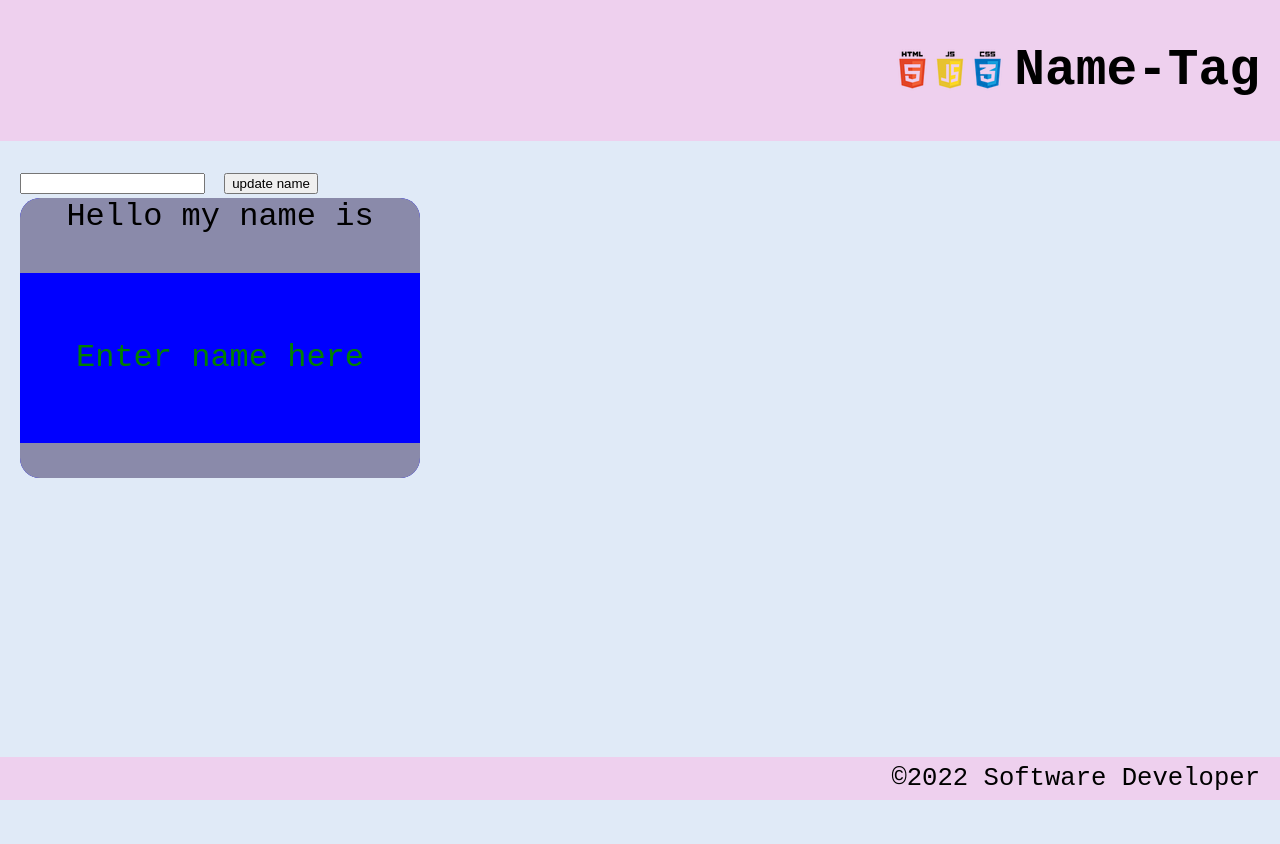
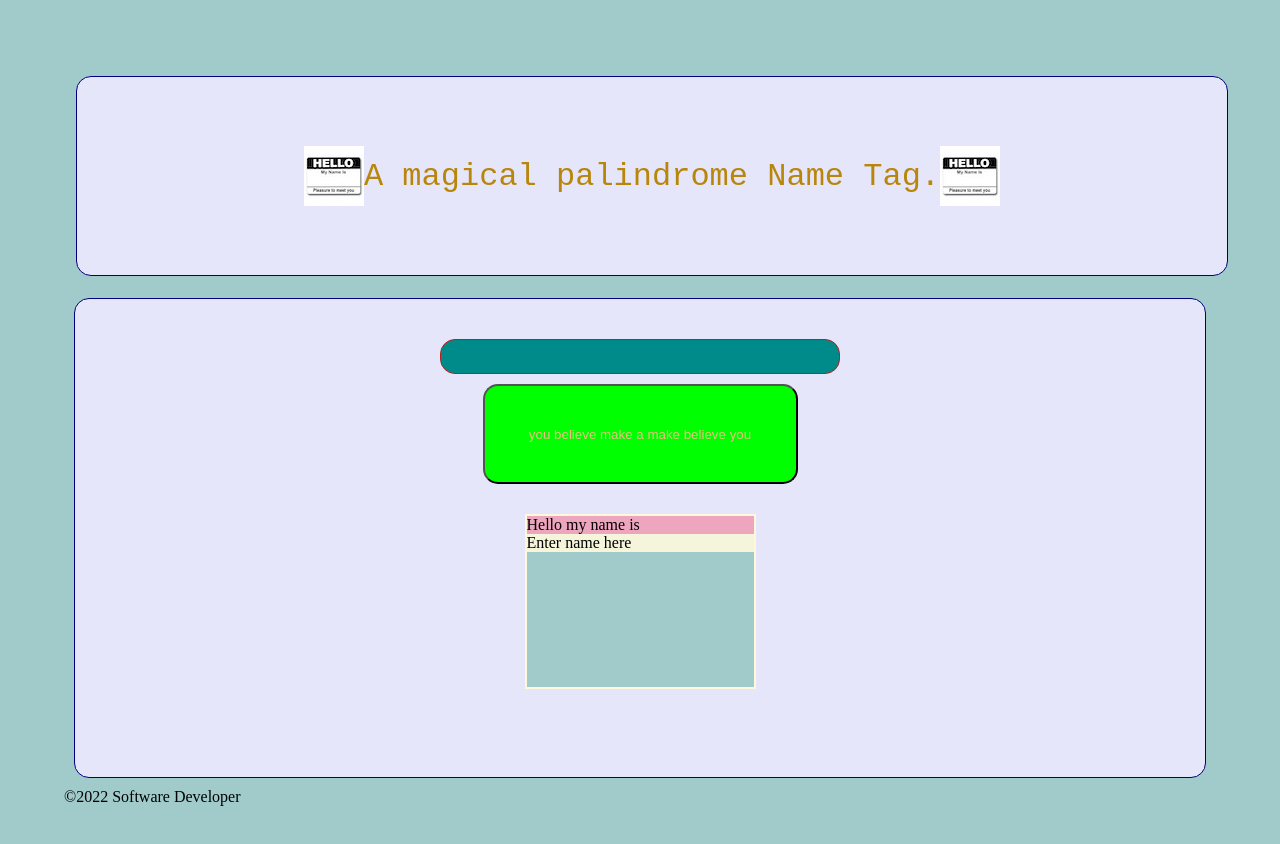
Before and after one commit to Adam-Robson/onboarding-name-tag, a plain HTML site: page index.html in a window 1280 px wide. Before the commit the page ends 800 px from the top, so only its background shows below. Drawn offline with Linux system fonts and the light colour scheme.

Commit message:
completely overhauled the styles

```diff
--- a/app.js
+++ b/app.js
@@ -3,18 +3,16 @@
 const nameInput = document.getElementById('name-input');
 const updateButton = document.getElementById('update-button');
 const container = document.getElementById('name-tag');
-container.style.backgroundColor = 'blue';
 const greeting = document.getElementById('greeting');
 const nameDiv = document.getElementById('name');
 nameDiv.textContent = 'Enter name here';
-nameDiv.style.color = 'green';
 
 // let state
 
 // set event listeners
 updateButton.addEventListener('click', () => {
-let value = nameInput.value;
-nameDiv.textContent = value;
+    let value = nameInput.value;
+    nameDiv.textContent = value;
 });
 
   // get user input
--- a/index.html
+++ b/index.html
@@ -17,17 +17,18 @@
 
 <body>
     <header>
-        <img src="/assets/html_css_js.png">
-        <h1>Name-Tag</h1>
+            <img class="img-l" src="/assets/hellomypleasurethumb.jpeg">
+            <h1>A magical palindrome Name Tag.</h1>
+            <img class="img-r" src="/assets/hellomypleasurethumb.jpeg">
     </header>
 
     <main>
         <input type="text" name="name-input" id="name-input" />
-        <button id="update-button">update name</button>
+        <button id="update-button">you believe make a make believe you</button>
 
         <div id="name-tag">
             <div id="greeting">Hello my name is</div>
-            <div id="name">Adam.</div>
+            <div id="name"></div>
             <div id="footer"></div>
         </div>
     </main>
--- a/styles/global.css
+++ b/styles/global.css
@@ -1,63 +1,94 @@
-:root {
-    --background: rgb(224, 234, 247);
-    --header-background: white;
-    --footer-background: rgb(238, 208, 238);
-    --border-radius: 20px;
+* {
+    box-sizing: border-box;
+    background-color: rgb(160, 203, 202);
+}
+
+html {
+    width: 100%;
+    margin: 0;
+    padding: 0;
 }
 
 body {
-    height: 100vh;
-    font-family: 'courier new', san-serif;
-    background: var(--background);
-    display: grid;
-    grid-template-rows: auto 1fr auto;
-    font-size: 2em;
+    width: 90%;
+    margin: 5%;
+    padding: 0;
 }
 
 header {
-    position: sticky;
-    top: 0;
-    padding: 7px 20px;
-    font-size: 0.8em;
-    display: flex;
-    justify-content: flex-end;
+    display: inline-flex;
+    justify-content: center;
     align-items: center;
-    background-color: var(--footer-background);
+    height: 25%;
+    width: 100%;
+    border: 1.5px solid navy;
+    border-radius: 15px;
+    margin: 12px;
+    background-color: lavender;
+}
+
+h1 {
+    font-family: 'Courier New', Courier, monospace;
+    font-weight: lighter;
+    color:darkgoldenrod;
+    background-color: lavender;
 }
 
 main {
-    padding: 20px;
+    height: 60%;
+    background-color: lavender;
+    border:1.5px solid navy;
+    padding: 40px;
+    margin: 10px;
+    border-radius: 15px;
 }
 
-footer {
-    position: sticky;
-    bottom: 0;
-    padding: 7px 20px;
-    font-size: .8em;
-    display: flex;
-    justify-content: flex-end;
-    background-color: var(--footer-background);
+#name-input {
+    display: block;
+    height: 35px;
+    width: 400px;
+    background-color:darkcyan;
+    border: 1px solid firebrick;
+    border-radius: 15px;
+    color:tomato;
+    cursor: pointer;
+    margin: auto;
+}
+
+#name-input:hover {
+    background-color: aquamarine;
+    color: rgba(123, 54, 54, 0.757)
+}
+
+#update-button {
+    display: block;
+    color: rgb(239, 190, 125);
+    background-color: lime;
+    height:100px;
+    width: 315px;
+    margin-right: auto;
+    margin-left: auto;
+    margin-top: 10px;
+    margin-bottom: 30px;
+    border-radius: 15px;
+}
+
+#update-button:hover {
+    color: lime;
+    background-color:rgba(123, 54, 54, 0.757)
 }
 
 #name-tag {
-    height: 280px;
-    width: 400px;
-    display: flex;
-    flex-direction: column;
-    justify-content: space-between;
-    text-align: center;
-    background-color: aliceblue;
-    border-radius: var(--border-radius);
+    border: 2.5px solid cornsilk;
+    margin: auto;
+    width: 22%;
+    height: 44%;
 }
 
-#greeting {
-    height: 75px;
-    border-radius: var(--border-radius) var(--border-radius) 0 0;
-    background-color: rgb(138, 138, 170);
+#greeting, #footer {
+    background-color: rgb(238, 166, 190);
 }
 
-#footer {
-    height: 35px;
-    border-radius: 0 0 var(--border-radius) var(--border-radius);
-    background-color: rgb(138, 138, 170);
+#name {
+    background-color: beige;
 }
```
Also changed, not shown: assets/awesomehellothumb.png (added), assets/greenhellothumb.jpeg (added), assets/hellomypleasurethumb.jpeg (added), assets/hiresthumb.png (added).
